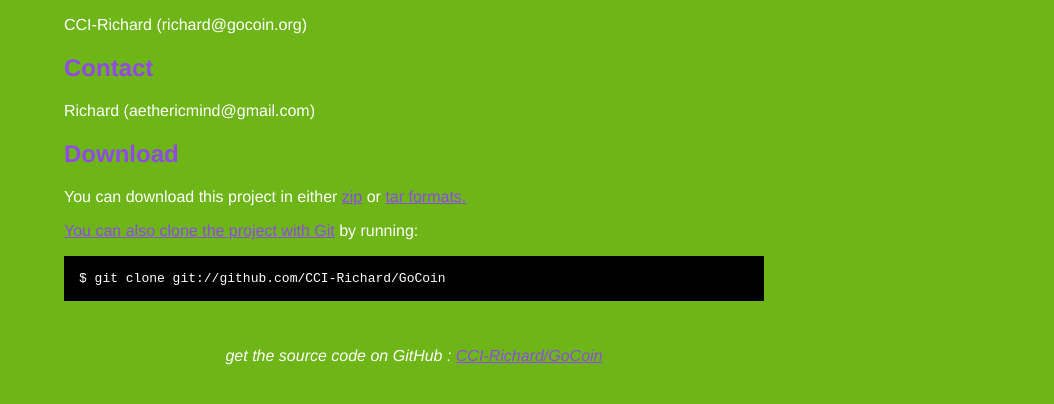
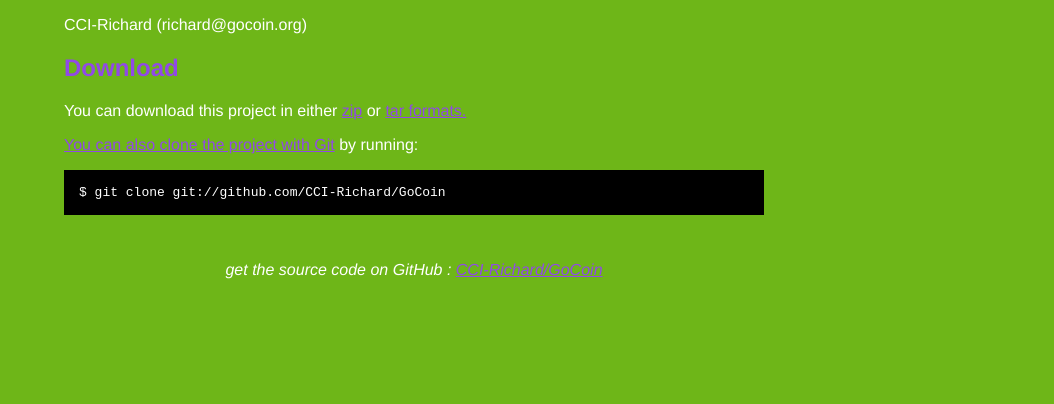
Before and after one commit to CCI-Richard/GoCoin, a plain HTML site: page index.html in a window 1280 px wide. Shown: the part 332-736 px from the top of the page, without its empty margins (226-1280 px from the left). Drawn offline with Linux system fonts and the light colour scheme.

Commit message:
Update index.html

```diff
--- a/index.html
+++ b/index.html
@@ -67,10 +67,6 @@
 
 
 
-      <h2>Contact</h2>
-      <p>Richard (aethericmind@gmail.com)
-<br/>      </p>
-
 
     <h2>Download</h2>
     <p>
```
